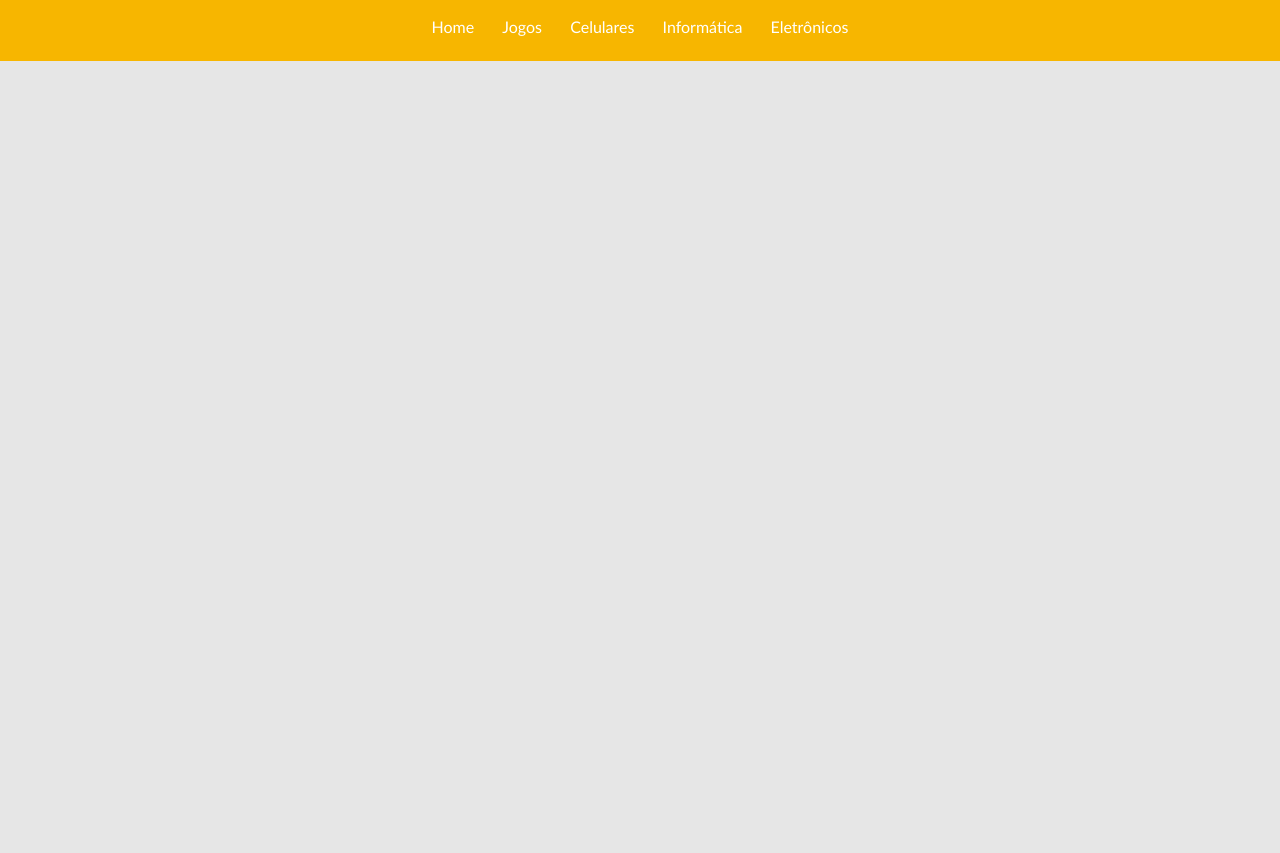
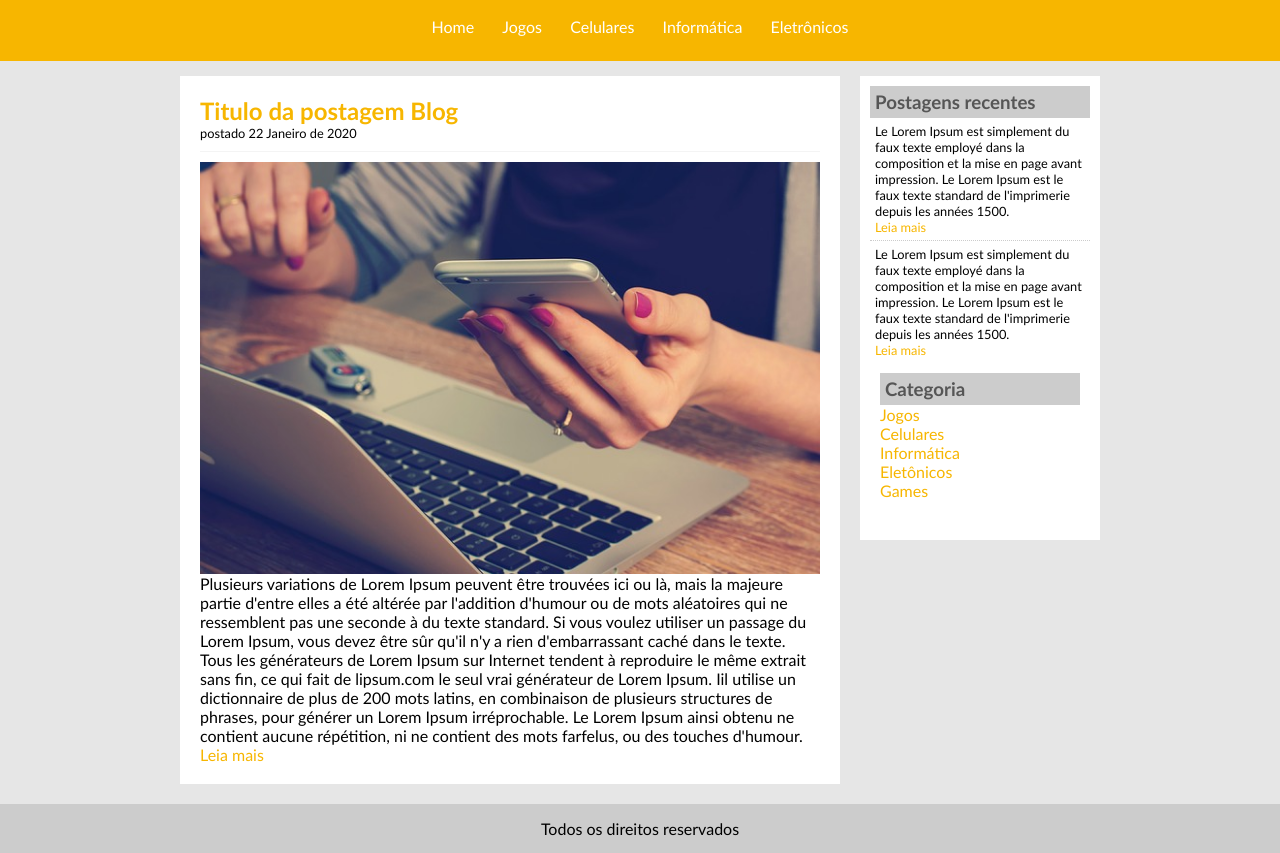
Before and after one commit to LeandroLara89/TecBlog, a plain HTML site: page index.html in a window 1280 px wide. Shown: the part 95-948 px from the top of the page. Before the commit the page ends 800 px from the top, so only its background shows below. Drawn offline with Linux system fonts and the light colour scheme.

Commit message:
Finalizando Projeto Blog

```diff
--- a/css/estilo.css
+++ b/css/estilo.css
@@ -17,10 +17,53 @@ body {
 	background-color: #f7b600;
 	padding: 15px;
 	text-align: center;
+
 }
 
 #area-logo, #area-menu {
 	padding: 10px;
+}
+
+#area-principal {
+	width: 920px;
+	margin: 0 auto;
+	padding: 15px;
+}
+
+
+#area-postagens {
+	width: 660px;
+	float: left;
+}
+
+#area-lateral {
+	width: 240px;
+	float: right;
+}
+
+.postagem {
+	padding: 20px;
+	margin-bottom: 20px;
+	background: white;
+}
+
+.conteudo-lateral {
+	background: white;
+	padding: 10px;
+	margin-bottom: 20px;
+}
+
+.postagem-lateral {
+	font-size: 0.8em;
+	padding: 5px;
+	border-bottom: 1px dotted #CCC;
+}
+
+#rodape {
+	clear: both;
+	text-align: center;
+	padding:  15px;
+	background: #CCC;
 }
 
 /*
@@ -30,14 +73,25 @@ a {
 	text-decoration: none;
 }
 
+
 a:link, a:visited {
+	color: #f7b600;
+}
+
+a:hover {
+	text-decoration: underline;
+}
+
+
+#area-cabecalho a:link, #area-cabecalho a:visited {
 	color: #FFF;
 	padding: 8px 12px;
 }
 
-a:hover {
+#area-cabecalho a:hover {
 	color: #f7b600;
 	background: #FFF;
+	text-decoration: none;
 }
 
 
@@ -50,6 +104,25 @@ h1 {
 	font-size: 2.5em;
 }
 
+h2 {
+	color: #f7b600;
+}
+
+h3 {
+	color: #565656;
+	background: #CCC;
+	padding: 5px;
+}
+
 .branco{
 	color: white;
 }
+
+.data-postagem {
+	font-size: 0.8em;
+	border-bottom: 1px solid #f4f4f4;
+	padding-bottom: 10px;
+	margin-bottom: 10px;
+	display: block;
+
+}
--- a/index.html
+++ b/index.html
@@ -22,5 +22,61 @@
 
 	</div>
 
+	<div id="area-principal">
+
+		<div id="area-postagens">
+			<!-- Abertura postagem -->
+			<div class="postagem">
+				<h2>Titulo da postagem Blog</h2>
+				<span class="data-postagem">postado 22 Janeiro de 2020</span>
+				<img width="620px" src="imagens/imagem4.jpg">
+				<p>
+					Plusieurs variations de Lorem Ipsum peuvent être trouvées ici ou là, mais la majeure partie d'entre elles a été altérée par l'addition d'humour ou de mots aléatoires qui ne ressemblent pas une seconde à du texte standard. Si vous voulez utiliser un passage du Lorem Ipsum, vous devez être sûr qu'il n'y a rien d'embarrassant caché dans le texte. Tous les générateurs de Lorem Ipsum sur Internet tendent à reproduire le même extrait sans fin, ce qui fait de lipsum.com le seul vrai générateur de Lorem Ipsum. Iil utilise un dictionnaire de plus de 200 mots latins, en combinaison de plusieurs structures de phrases, pour générer un Lorem Ipsum irréprochable. Le Lorem Ipsum ainsi obtenu ne contient aucune répétition, ni ne contient des mots farfelus, ou des touches d'humour.
+				</p>
+				<a href="">Leia mais</a>
+			</div><!--// Fechamento postagem -->
+
+		</div>
+
+
+
+
+	<div id="area-lateral">
+
+			<div class="conteudo-lateral">
+				<h3>Postagens recentes</h3>
+				<div class="postagem-lateral">
+				<p>Le Lorem Ipsum est simplement du faux texte employé dans la composition et la mise en page avant impression. Le Lorem Ipsum est le faux texte standard de l'imprimerie depuis les années 1500.</p>
+				<a href="">Leia mais</a>
+			</div>
+
+			<div class="postagem-lateral" style="border-bottom: none;">
+				<p>Le Lorem Ipsum est simplement du faux texte employé dans la composition et la mise en page avant impression. Le Lorem Ipsum est le faux texte standard de l'imprimerie depuis les années 1500.</p>
+				<a href="">Leia mais</a>
+		</div>
+
+
+		<div class="conteudo-lateral">
+				<h3>Categoria</h3>
+
+				<a href="">Jogos</a><br>
+				<a href="">Celulares</a><br>
+				<a href="">Informática</a><br>
+				<a href="">Eletônicos</a><br>
+				<a href="">Games</a><br>
+
+			</div>
+
+
+		</div>
+
+	</div>
+
+	</div>
+
+	<div id="rodape">
+		Todos os direitos reservados
+	</div>
+
 </body>
 </html>
```
